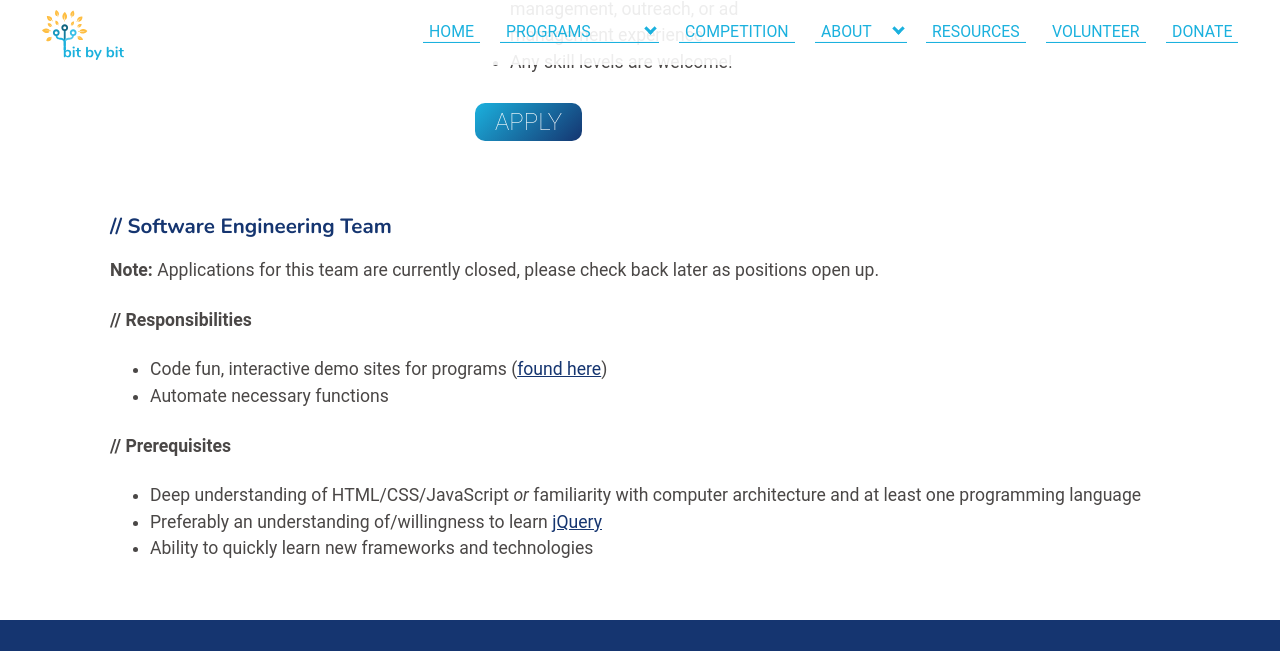
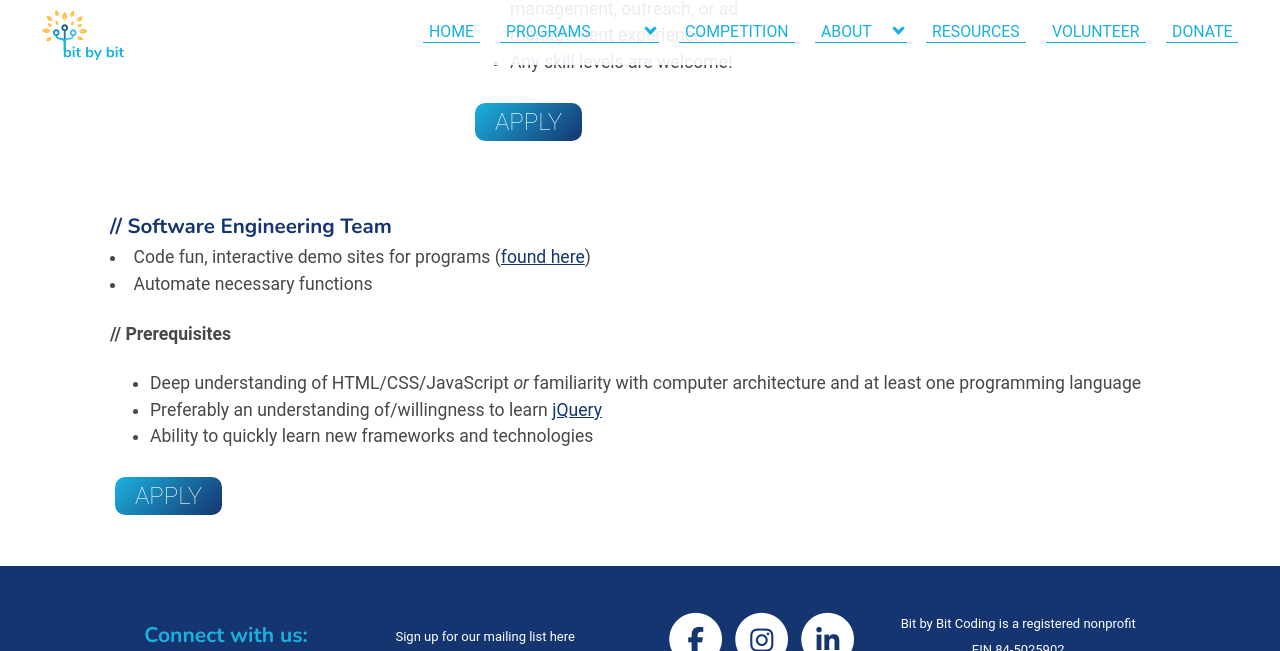
Before and after one commit to bit-by-bit-coding/bxb-website, a Jekyll site: the page built from bxbstandardinfo.html, in a window 1280 px wide and 900 px high, scrolled down 1468 px, cut to the strip 0-651 px from the top of the window. Built offline with Jekyll 4.4.1, drawn with Linux system fonts in a browser that asks for light colours; nearby versions of some CDN libraries; some web fonts are replaced.

Commit message:
Re-open software engineer team applications

```diff
--- a/bxbstandardinfo.html
+++ b/bxbstandardinfo.html
@@ -114,9 +114,9 @@
 
         <div class="details-item" id=software>
             <h3>Software Engineering Team</h3>
-            <p><strong>Note: </strong>Applications for this team are currently closed, please check back later as positions open up.</p>
+            <!-- <p><strong>Note: </strong>Applications for this team are currently closed, please check back later as positions open up.</p>
             <h4>Responsibilities</h4>
-            <ul>
+            <ul> -->
                 <li>
                     Code fun, interactive demo sites for programs (<a href="https://bit-by-bit-coding.github.io/interactive-tutorials/">found here</a>)
                 </li>
@@ -136,9 +136,9 @@
                 <li>Ability to quickly learn new frameworks and technologies
                 </li>
             </ul>
-            <!-- <a href="https://forms.gle/pLAkayx3WC3K5KSz7">
+            <a href="https://forms.gle/pLAkayx3WC3K5KSz7">
                 <button class="action-button mediumbutton">Apply</button>
-            </a> -->
+            </a>
         </div>
     </div>
 </div>
```
